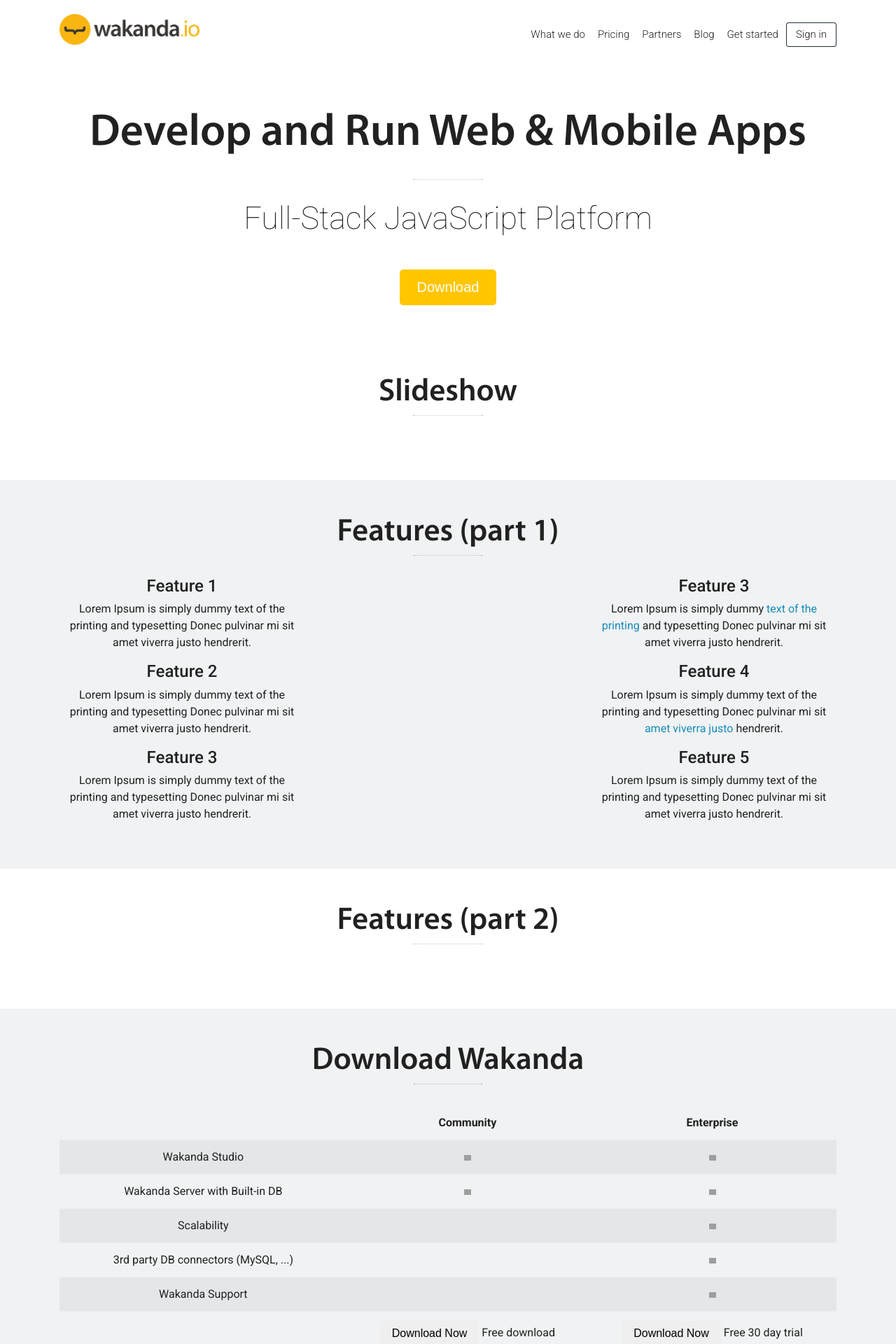
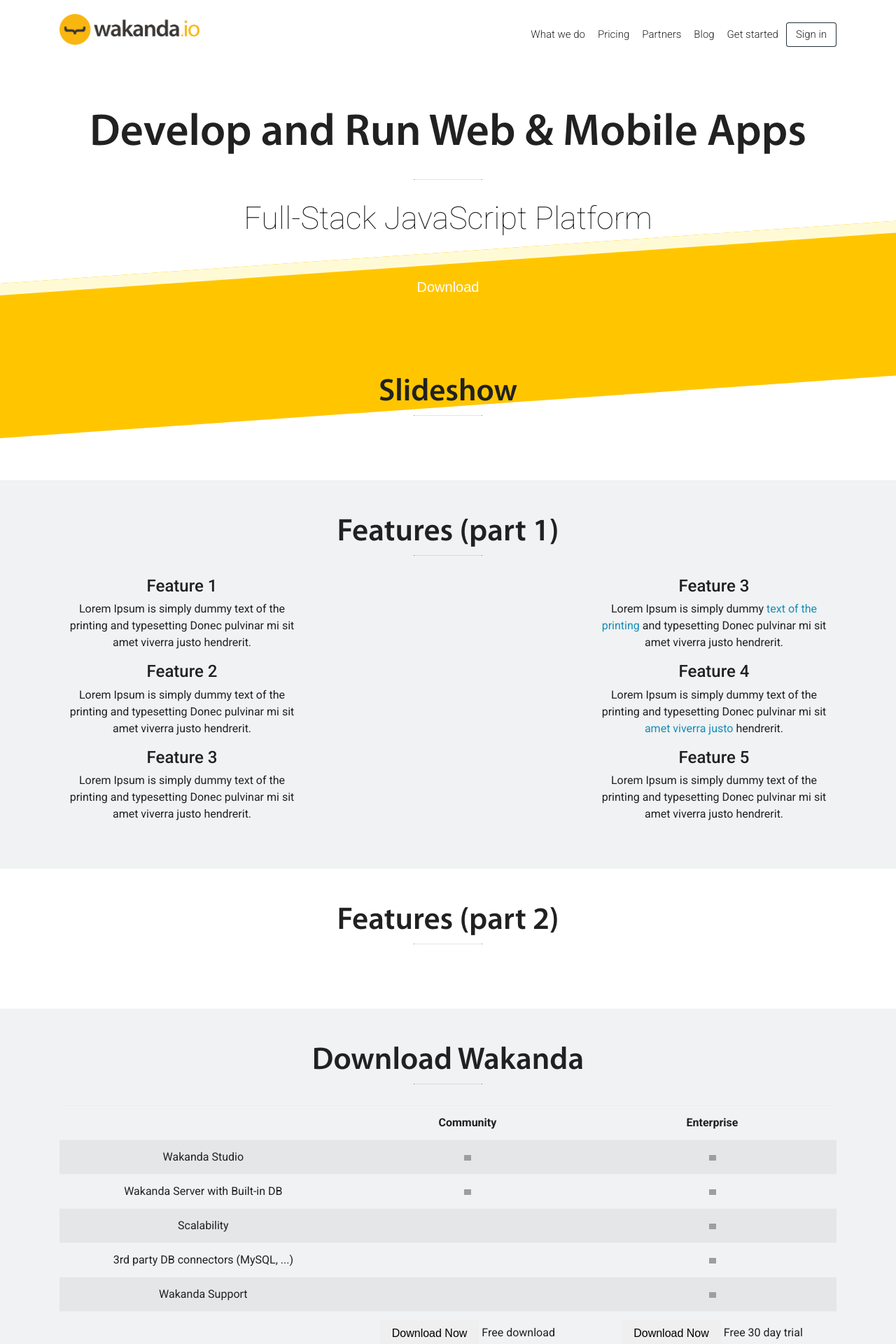
Before and after one commit to Slashtype/wakanda.io, a Jekyll site: the page built from index.html, in a window 1280 px wide. Shown: the top 1920 px of the page at 70% size. Built offline with Jekyll 4.4.1, drawn with Linux system fonts in a browser that asks for light colours; nearby versions of some CDN libraries; grey boxes are pictures that could not be loaded.

Commit message:
Add a prototype of strip effects on the headlines

```diff
--- a/_scss_partials/_base.scss
+++ b/_scss_partials/_base.scss
@@ -1,2 +1,3 @@
 @import "variables";
 @import "navigation";
+@import "strips";
--- /dev/null
+++ b/_scss_partials/_strips.scss
@@ -0,0 +1,25 @@
+#strips, #strips span {
+    position: absolute;
+}
+
+#strips {
+    width: 100%;
+    height: 100%;
+    overflow: hidden;
+    transform: skewY(-4deg);
+    transform-origin: 0;
+    background: #ffc600;
+    top: 299px;
+    height: 221px;
+}
+
+#strips span {
+    height: 17px;
+}
+
+#strips :nth-child(1) {
+    width: 100%;
+    left: 0;
+    top: 0;
+    background: #fffad6
+}
--- a/css/main.scss
+++ b/css/main.scss
@@ -118,6 +118,7 @@
  * Section Intro
  */
 #section-headline{
+	position: relative;
 	text-align: center;
 
 	.btn{
@@ -135,6 +136,7 @@
  */
 #section-slideshow{
 
+  background-color: white;
 }
 
 /**
--- a/index.html
+++ b/index.html
@@ -4,6 +4,13 @@
 ---
 
 <section id="section-headline" class="module parallax parallax-bg-1">
+    <div id="strips" class="hidden-sm-down">
+      <span></span>
+      <span></span>
+      <span></span>
+      <span></span>
+      <span></span>
+    </div>
     <div class="section-wrapper-parallax bg-overlay bg-overlay-dark">
       <div class="container">
         <div class="row">
```
